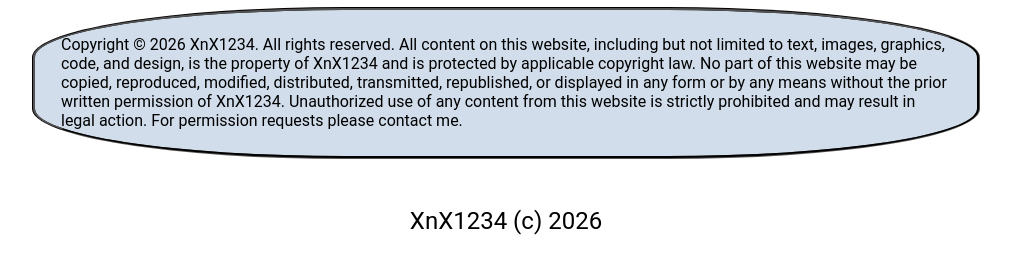
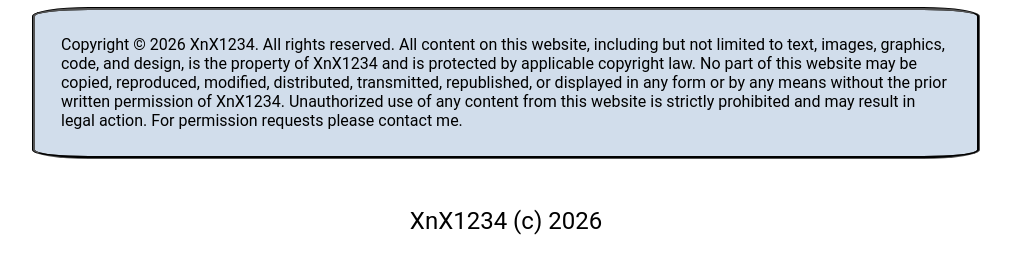
Before and after one commit to XnX1234/XnX1234.github.io, a plain HTML site: page license/index.html in a window 1280 px wide. Shown: the part 56-330 px from the top of the page, without its empty margins (134-1145 px from the left). Drawn offline with Linux system fonts and the light colour scheme.

Commit message:
Update border-radius value

```diff
--- a/license/license.css
+++ b/license/license.css
@@ -5,6 +5,6 @@
   color: black;
   background-color: #d1ddeb;
   border-color: black;
-  border-radius: 33%;
+  border-radius: 6%;
   border-style: groove;
 }
```
